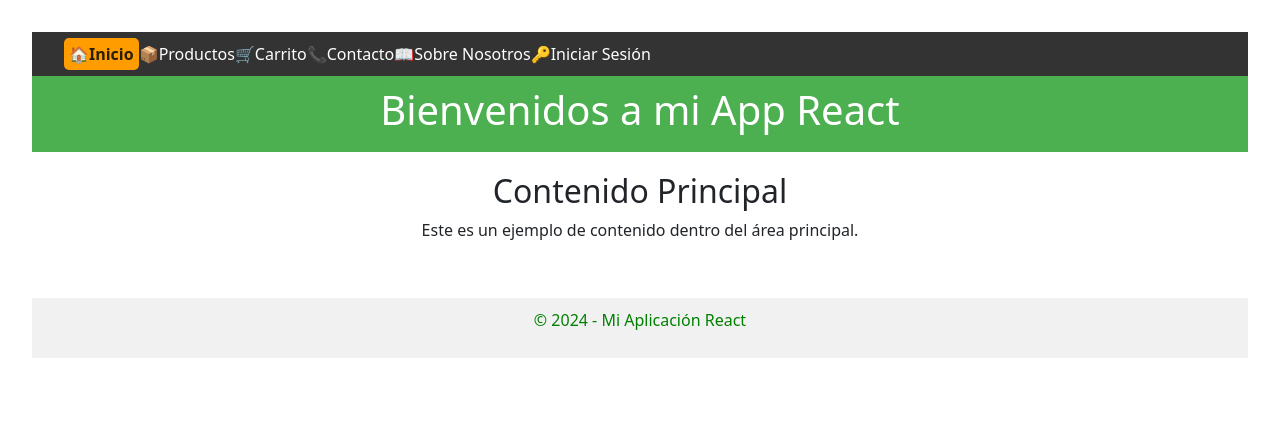
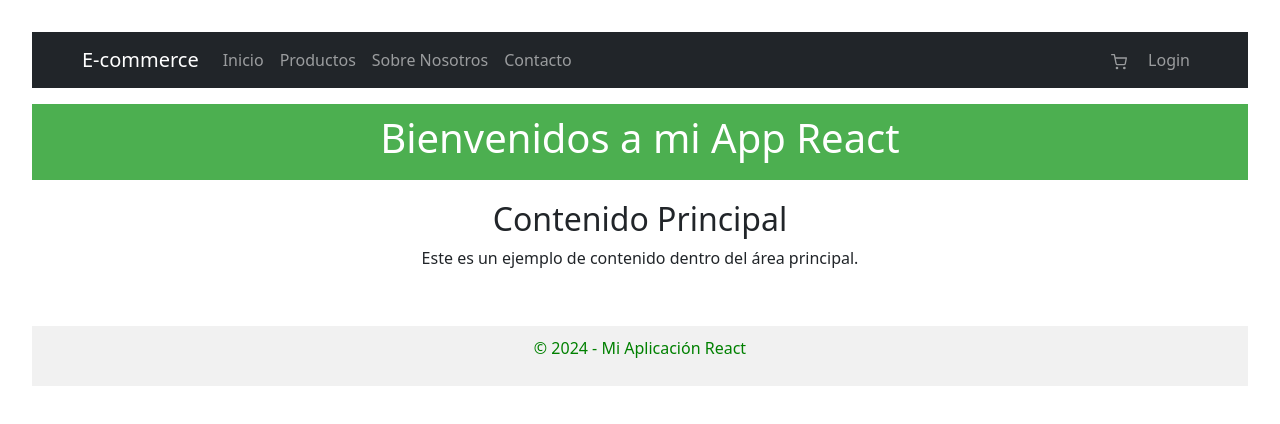
Before and after one commit to RGalarza77/e-commerceTalentoTech, a React (Vite) app: page / in a window 1280 px wide. Shown: the top 424 px of the page. Built offline with nearby package versions, Linux system fonts and the light colour scheme.

Commit message:
after clase 13

```diff
--- a/src/App.jsx
+++ b/src/App.jsx
@@ -15,6 +15,7 @@ import Login from './componentes/Login'
 import FormularioProducto from './componentes/FormularioProducto'
 import FormularioEdicion from './componentes/FormularioEdicion'
 import { useAuthContext } from './contextos/AuthContext'
+import NavBoostrap from './componentes/Nav'
 
 function App() {
 
@@ -28,7 +29,7 @@ function App() {
 
     <Router>
       <div>
-        <Nav></Nav>
+        <NavBoostrap></NavBoostrap>
 
         <Routes>
           <Route path="/" element={<Home />} />
--- a/src/assets/SweetAlet.js
+++ b/src/assets/SweetAlet.js
@@ -8,3 +8,14 @@ export function dispararAlerta(titulo, texto, icono, textoBoton) {
         confirmButtonText: textoBoton
     })
 }
+
+export function dispararAlertaConConfirmacion(titulo, texto, icono, botonConfirmar, botonoCancelar){
+    return Swal.fire({
+                title: titulo,
+                text: texto,
+                icon: icono,
+                showCancelButton: true,
+                confirmButtonText: botonConfirmar,
+                cancelButtonText: botonoCancelar,
+            })
+}
--- a/src/componentes/Carrito.jsx
+++ b/src/componentes/Carrito.jsx
@@ -5,6 +5,7 @@ import { Navigate } from 'react-router-dom';
 import { useAuthContext } from "../contextos/AuthContext";
 import { useCarritoContext } from "../contextos/CarritoContext";
 import { Helmet } from "react-helmet";
+import { Row, Col, Container, Button } from "react-bootstrap";
 
 export default function Carrito() {
     const { usuario } = useAuthContext();
@@ -18,6 +19,10 @@ export default function Carrito() {
         borrarProductoCarrito(id);
     }
 
+    function funcionVaciarCarrito() {
+        vaciarCarrito();
+    }
+
     if (!usuario) {
         return (
             <Navigate to="/login" replace />
@@ -25,19 +30,14 @@ export default function Carrito() {
     }
 
     return (
-        <div className="carrito-contenedor">
+        <Container className="my-4">
+
             {/* Helmet ayuda a posicionar mejor la pag para el CEO, permitiendo poner mas <meta> y <title>*/}
             <Helmet>
                 <title>Carrito | E-commerce</title>
                 <meta name="description" content="Carrito de nuetro E-commerce." />
             </Helmet>
-            <div className="carrito-titulos">
-                <h2>Nombre</h2>
-                <h2>Imagen</h2>
-                <h2>Descripción</h2>
-                <h2>Precio Unitario</h2>
-                <h2>Precio Total</h2>
-            </div>
+
             {
                 productosCarrito.length > 0 ?
                     productosCarrito.map((producto) => (
@@ -48,11 +48,21 @@ export default function Carrito() {
                     ))
                     : <p>Carrito Vacio</p>
             }
+
             {
                 total > 0 ?
-                    <h1 className="carrito-totalAPagar">Total a pagar: ${total} </h1>
-                    : <></>
+                    <div>
+                        <h4 className="mt-4 text-end">Total a pagar: ${total} </h4>
+
+                        <Button variant="warning" className="mb-4" onClick={funcionVaciarCarrito}>
+                            Vaciar carrito
+                        </Button>
+
+                    </div>
+                    :
+                    <></>
             }
-        </div>
+
+        </Container>
     );
 }
--- a/src/componentes/Login.jsx
+++ b/src/componentes/Login.jsx
@@ -97,18 +97,18 @@ export default function Login() {
                     <meta name="description" content="Login de nuestra tienda." />
                 </Helmet>
                 <form onSubmit={iniciarSesionConEmail} className=" d-flex flex-column justify-content-center align-items-center p-4 border rounded shadow w-50">
-                    <h2>Iniciar sesión</h2>
+                    <h2 className="mb-3">Iniciar sesión</h2>
                     <div className="mb-3 w-50">
                         <label className="form-label">Email</label>
                         <input type="email" value={usuario} onChange={(e) => setUsuario(e.target.value)} className="form-control" required />
                     </div>
-                    <div className="mb-3 w-50">
+                    <div className=" mb-5 w-50">
                         <label className="form-label">Contraseña</label>
                         <input type="password" value={password} onChange={(e) => setContrasenia(e.target.value)} className="form-control" required />
                     </div>
-                    <button type='submit' className="btn btn-success w-25 ">Ingresar</button>
-                    <button className="btn btn-dark w-25" onClick={mostrarFormulario}>Registrarse</button>
-                    <button className="btn btn-success w-25 " onClick={iniciarSesionConGmail}>Ingresar con Gmail</button>
+                    <button type='submit' className="btn btn-success mb-2">Ingresar</button>
+                    <button className="btn btn-dark mb-2" onClick={mostrarFormulario}>Registrarse</button>
+                    <button className="btn btn-success mt-5" onClick={iniciarSesionConGmail}>Ingresar con Gmail</button>
                 </form>
             </div>
 
@@ -157,8 +157,8 @@ export default function Login() {
                         <label className="form-label">Contraseña</label>
                         <input type="password" value={password} onChange={(e) => setContrasenia(e.target.value)} className="form-control" required />
                     </div>
-                    <button type='submit' className="btn btn-success w-25 ">Registrarse</button>
-                    <button className="btn btn-dark w-25" onClick={mostrarFormulario}>Iniciar Sesión</button>
+                    <button type='submit' className="btn btn-success mb-2 ">Registrarse</button>
+                    <button className="btn btn-dark" onClick={mostrarFormulario}>Iniciar Sesión</button>
                 </form>
             </div>
 
--- a/src/componentes/Nav.jsx
+++ b/src/componentes/Nav.jsx
@@ -2,28 +2,62 @@ import { Link, NavLink } from 'react-router-dom';
 import "../estilos/Nav.css"
 import { useCarritoContext } from '../contextos/CarritoContext';
 import { useAuthContext } from '../contextos/AuthContext';
+import { Navbar, Nav, Container, Badge } from "react-bootstrap";
+import { FiShoppingCart } from "react-icons/fi";
+
+function NavBoostrap() {
+    const { productosCarrito } = useCarritoContext();
+    const { usuario, admin } = useAuthContext();
+    return (
+
+        <Navbar className="mb-3" bg="dark" variant="dark" expand="lg" sticky="top">
+            <Container>
+                <Navbar.Brand as={Link} to="/">
+                    E-commerce
+                </Navbar.Brand>
+                <Navbar.Toggle aria-controls="nav-principal" />
+                <Navbar.Collapse id="nav-principal">
+                    <Nav className="me-auto">
+                        <Nav.Link as={Link} to="/">Inicio</Nav.Link>
+                        <Nav.Link as={Link} to="/productos">Productos</Nav.Link>
+                        <Nav.Link as={Link} to="/about">Sobre Nosotros</Nav.Link>
+                        <Nav.Link as={Link} to="/contacto">Contacto</Nav.Link>
+                        {admin && <Nav.Link as={Link} to="/admin">Admin</Nav.Link>}
+                        {admin && <Nav.Link as={Link} to="/admin/agregarProductos">Agregar productos</Nav.Link>}
+                    </Nav>
+                    <Nav>
+                        <Nav.Link as={Link} to="/carrito">
+                            <FiShoppingCart className="md:text-[28px] sm:text-[24px] text-[20px]"
+ style={{ marginRight: "5px" }} />
+                            {productosCarrito.length > 0 && (
+                                <Badge pill bg="danger" text="light">{productosCarrito.length}</Badge>
+                            )}
+                        </Nav.Link>
+                        <Nav.Link as={Link} to="/login">Login</Nav.Link>
+                    </Nav>
+                </Navbar.Collapse>
+            </Container>
+        </Navbar>
+
+            // <nav className='nav'>
+            //     <ul className='nav-ul'>
+            //         <li ><NavLink to="/" className={({ isActive }) => isActive ? "activo" : ""}>🏠Inicio</NavLink></li>
+            //         <li><NavLink to="/productos" className={({ isActive }) => isActive ? "activo" : ""}>📦Productos</NavLink></li>
+            //         {!admin ? <li><NavLink to="/carrito" className={({ isActive }) => isActive ? "activo" : ""}>🛒Carrito <span className='nav-carritoCantidad' >{
+            //             productosCarrito.length > 0 ? productosCarrito.length : ""}
+            //         </span></NavLink></li> : <></>}
+            //         {admin ? <li><NavLink to="/admin/agregarProductos" className={({ isActive }) => isActive ? "activo" : ""}>Agregar Productos</NavLink></li> : <></>}
+
+            //         <li><NavLink to="/contacto" className={({ isActive }) => isActive ? "activo" : ""}>📞Contacto</NavLink></li>
+            //         <li><NavLink to="/about" className={({ isActive }) => isActive ? "activo" : ""}>📖Sobre Nosotros</NavLink></li>
+            //         {admin ? <li><NavLink to="/admin" className={({ isActive }) => isActive ? "activo" : ""}>🛠️Admin</NavLink></li> : <></>}
+            //         <li><NavLink to="/login" className={({ isActive }) => isActive ? "activo" : ""}>🔑Iniciar Sesión</NavLink></li>
+            //     </ul>
+            // </nav>
 
 
-function Nav() {
-    const {productosCarrito} = useCarritoContext();
-    const {usuario, admin} = useAuthContext();
-    return (
-        <nav className='nav'>
-            <ul className='nav-ul'>
-                <li ><NavLink to="/" className={({isActive})=> isActive ? "activo":""}>🏠Inicio</NavLink></li>
-                <li><NavLink to="/productos" className={({isActive})=> isActive ? "activo":""}>📦Productos</NavLink></li>
-                {!admin ? <li><NavLink to="/carrito" className={({isActive})=> isActive ? "activo":""}>🛒Carrito <span className='nav-carritoCantidad' >{
-                    productosCarrito.length > 0 ? productosCarrito.length :""}
-                </span></NavLink></li>: <></>}
-                {admin ? <li><NavLink to="/admin/agregarProductos" className={({isActive})=> isActive ? "activo":""}>Agregar Productos</NavLink></li>: <></>}
 
-                <li><NavLink to="/contacto" className={({isActive})=> isActive ? "activo":""}>📞Contacto</NavLink></li>
-                <li><NavLink to="/about" className={({isActive})=> isActive ? "activo":""}>📖Sobre Nosotros</NavLink></li>
-                {admin ? <li><NavLink to="/admin" className={({isActive})=> isActive ? "activo":""}>🛠️Admin</NavLink></li> : <></>}
-                <li><NavLink to="/login" className={({isActive})=> isActive ? "activo":""}>🔑Iniciar Sesión</NavLink></li>
-            </ul>
-        </nav>
     );
 }
 
-export default Nav;
+export default NavBoostrap;
```
Also changed, not shown: src/componentes/CartaCarrito.jsx (+42 -8 lines), src/contextos/ProductosContext.jsx (+39 -8 lines).
